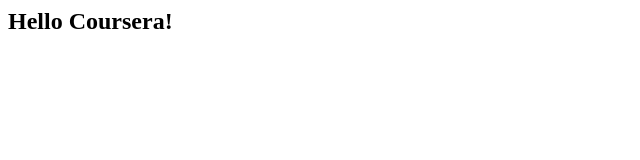
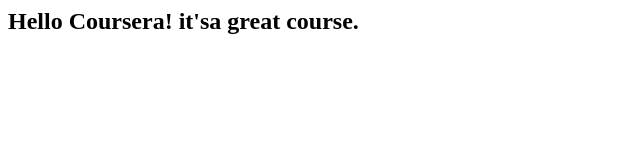
Before and after one commit to michellejeanty/Coursera-Test, a plain HTML site: page site/index.html in a window 1280 px wide. Shown: the whole page, without its empty margins (0-640 px from the left). Drawn offline with Linux system fonts and the light colour scheme.

Commit message:
Small addition to our page content.

```diff
--- a/site/index.html
+++ b/site/index.html
@@ -3,6 +3,6 @@
 	<title>Hello Coursera!</title>
 </head>
 <body>
-<h2>Hello Coursera!</h2>
+<h2>Hello Coursera! it'sa great course.</h2>
 </body>
 </html>
```
